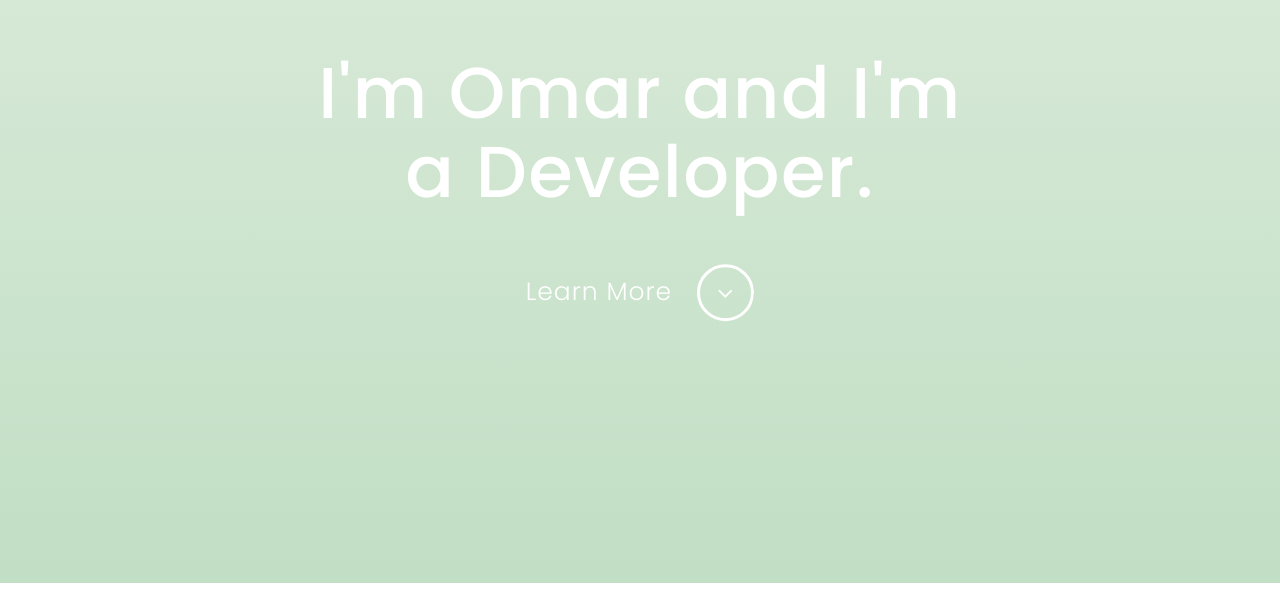
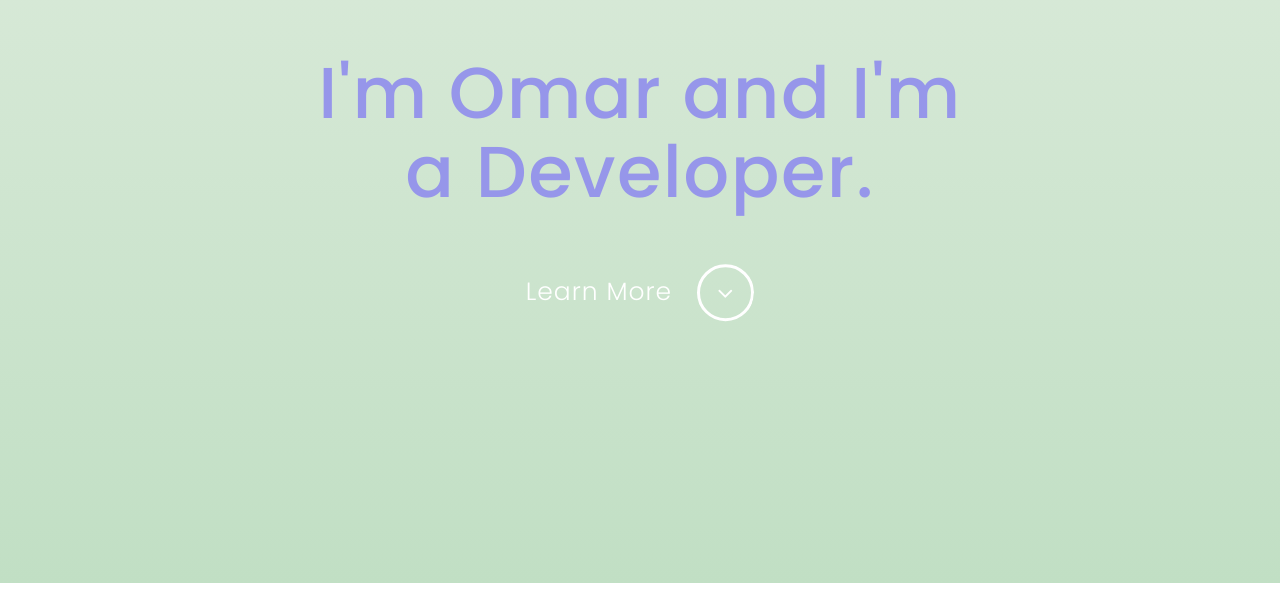
Before and after one commit to Orrv2904/Portfolio, a plain HTML site: page index.html in a window 1280 px wide. Shown: the part 217-817 px from the top of the page. Drawn offline with Linux system fonts and the light colour scheme.

Commit message:
:construction:

```diff
--- a/assets/css/main.css
+++ b/assets/css/main.css
@@ -299,7 +299,7 @@ button {
 
 #intro .container-mid h1 {
     font-weight: 500;
-
+    color: #9696ea;
     margin-bottom: .6em;
 }
 
```
